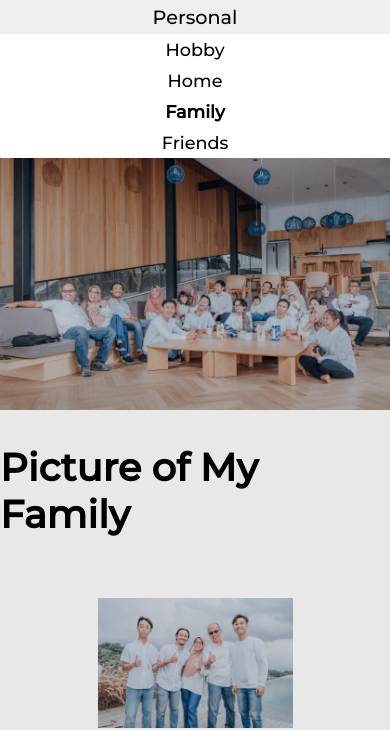
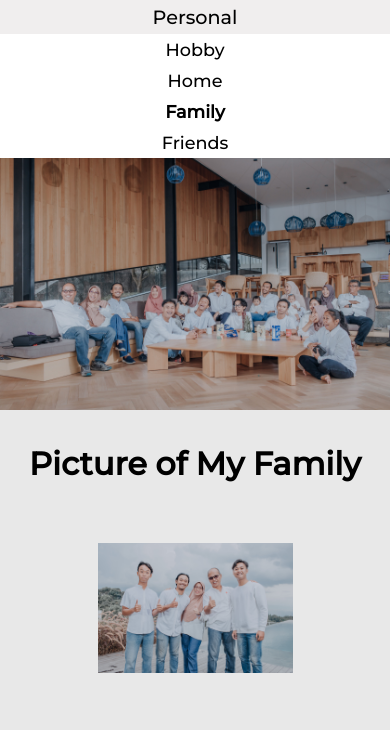
Before and after one commit to dzackiero/dzackiero.github.io, a plain HTML site: page family.html in a window 390 px wide. Shown: the top 730 px of the page. Drawn offline with Linux system fonts and the light colour scheme; grey boxes are pictures that could not be loaded.

Commit message:
revision-for-family-page-family2-font-sizeaSD

```diff
--- a/style.css
+++ b/style.css
@@ -232,6 +232,8 @@ main #family-1 img {
 }
 
 main #family-2 {
+    width: 100%;
+    text-align: center;
     padding: 30px 0 60px 0;
     font-size: 1.2em;
 }
@@ -365,9 +367,15 @@ main .split div img:hover {
         align-items: center;
     }
 
+    main #family-2 {
+        padding: 30px 0 60px 0;
+        font-size: 1em;
+    }
+
     main .split div img {
         width: 100%;
     }
+
 
     /* Navbar */
     #navbar {
```
